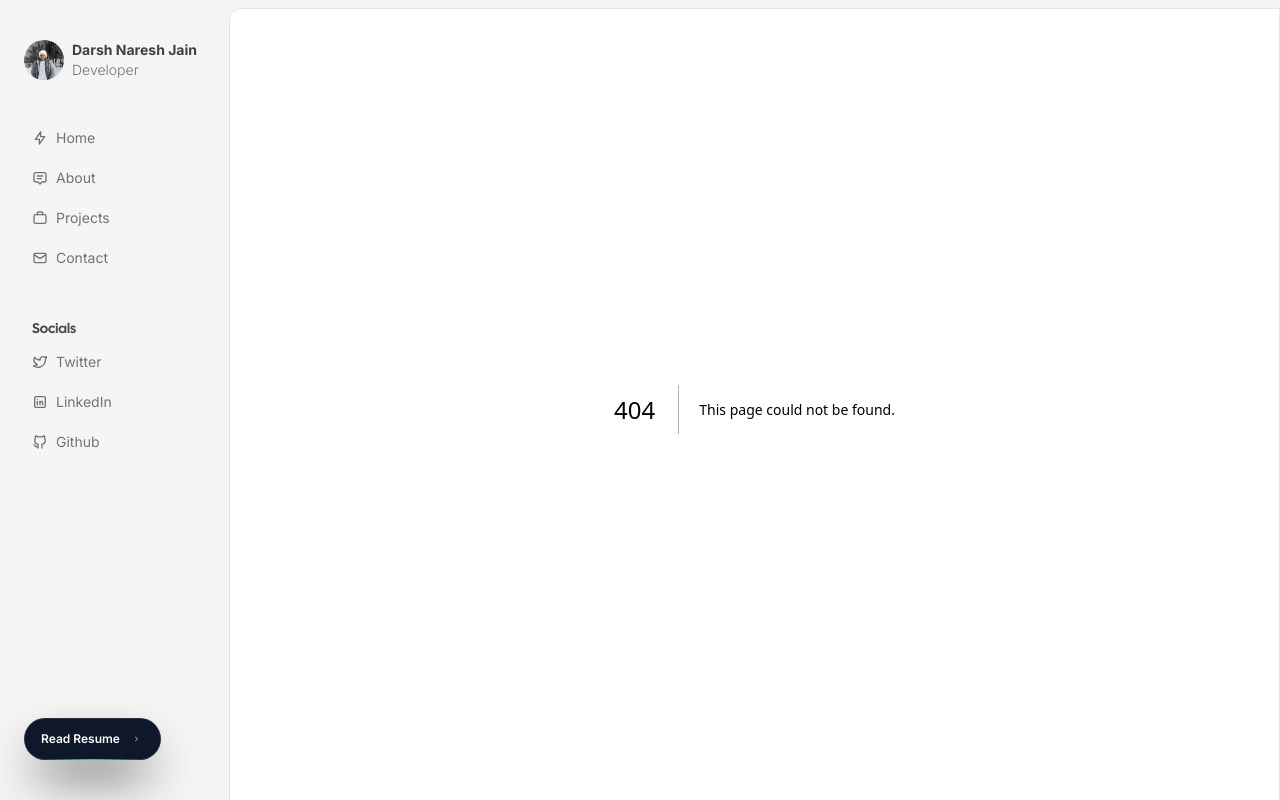
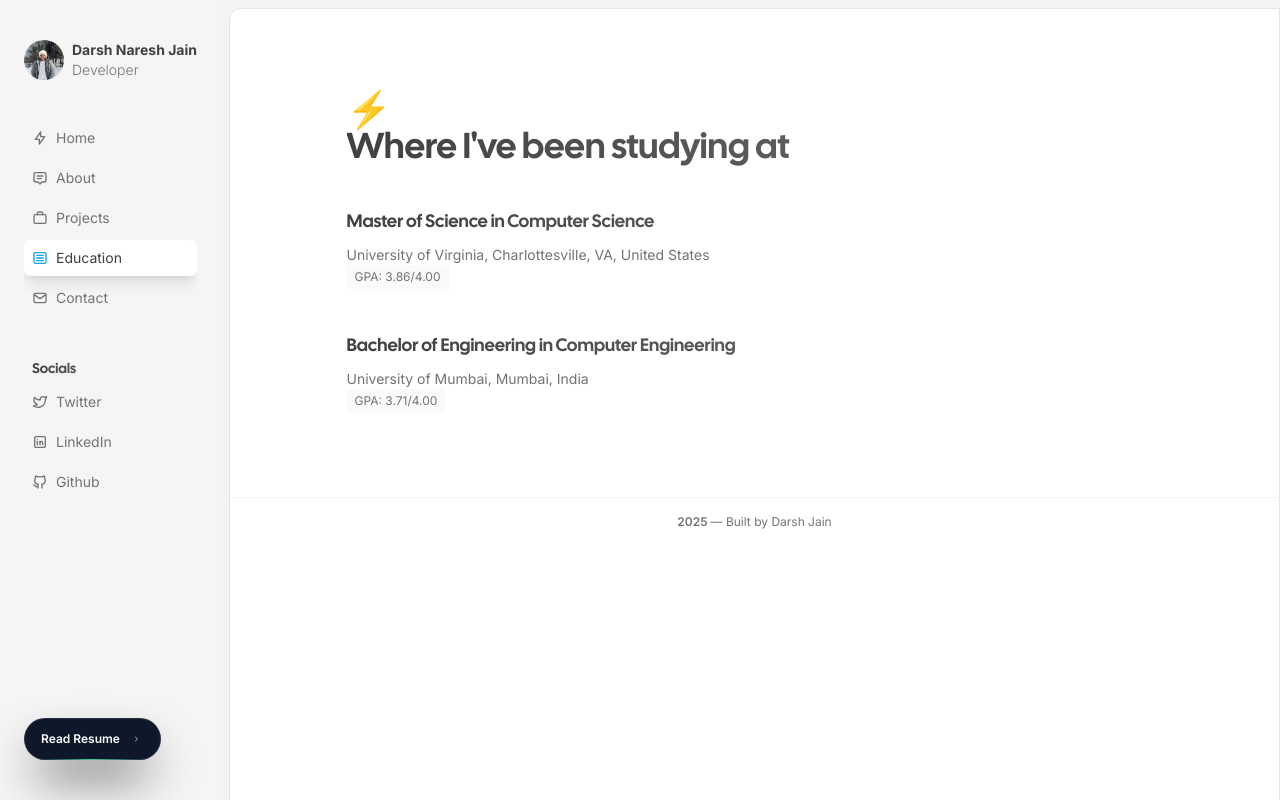
Before and after one commit to darshjain/darshnareshjain, a Next.js app: page /education in a window 1280 px wide. Before the commit this address had no page. Built offline with nearby package versions, Linux system fonts and the light colour scheme.

Commit message:
Education commit

```diff
--- /dev/null
+++ b/src/app/education/page.tsx
@@ -0,0 +1,19 @@
+import { Container } from "@/components/Container";
+import { Heading } from "@/components/Heading";
+import { Products } from "@/components/Products";
+import { Educations } from "@/components/Education";
+
+
+export default function Education() {
+  return (
+    <Container>
+      <span className="text-4xl">⚡</span>
+      <Heading className="font-black mb-10">
+        {" "}
+        Where I&apos;ve been studying at
+      </Heading>
+      <Educations />
+
+    </Container>
+  );
+}
--- /dev/null
+++ b/src/components/Education.tsx
@@ -0,0 +1,57 @@
+"use client";
+import React from "react";
+import { Heading } from "./Heading";
+import { Education } from "@/types/education";
+import { educations } from "@/constants/educations";
+import Link from "next/link";
+import Image from "next/image";
+import { Paragraph } from "./Paragraph";
+import { motion } from "framer-motion";
+
+export const Educations = () => {
+  return (
+    <div>
+      <div className="grid grid-cols-1  gap-10">
+        {educations.map((product: Education, idx: number) => (
+          <motion.div
+            key={product.href}
+            initial={{
+              opacity: 0,
+              x: -50,
+            }}
+            animate={{
+              opacity: 1,
+              x: 0,
+            }}
+            transition={{ duration: 0.2, delay: idx * 0.1 }}
+          >
+
+              <div className="flex flex-col justify-between">
+                <div>
+                  <Heading
+                    as="h4"
+                    className="font-black text-lg md:text-lg lg:text-lg "
+                  >
+                    {product.title}
+                  </Heading>
+                  <Paragraph className="text-sm md:text-sm lg:text-sm mt-2 max-w-xl">
+                    {product.description}
+                  </Paragraph>
+                </div>
+                <div className="flex space-x-2 md:mb-1 mt-2 md:mt-0">
+                  {product.stack?.map((stack: string) => (
+                    <span
+                      key={stack}
+                      className="text-xs  md:text-xs lg:text-xs bg-gray-50 px-2 py-1 rounded-sm text-secondary"
+                    >
+                      {stack}
+                    </span>
+                  ))}
+                </div>
+              </div>
+          </motion.div>
+        ))}
+      </div>
+    </div>
+  );
+};
--- /dev/null
+++ b/src/constants/educations.tsx
@@ -0,0 +1,34 @@
+export const educations = [
+    {
+      href: "https://www.virginia.edu",
+      title: "Master of Science in Computer Science",
+      description: "University of Virginia, Charlottesville, VA, United States",
+      stack: ["GPA: 3.86/4.00"],
+      content: (
+        <div>
+          <p>
+            Currently pursuing a Master of Science in Computer Science at the University of Virginia. This program focuses on advanced topics in computer science, with an emphasis on full-stack development, blockchain, and AI.
+          </p>
+          <p>
+            Achieved a GPA of 3.86/4.00, reflecting strong academic performance and a commitment to excellence in both coursework and research.
+          </p>
+        </div>
+      ),
+    },
+    {
+      href: "https://www.umumbai.ac.in",
+      title: "Bachelor of Engineering in Computer Engineering",
+      description: "University of Mumbai, Mumbai, India",
+      stack: ["GPA: 3.71/4.00"],
+      content: (
+        <div>
+          <p>
+            Completed a Bachelor of Engineering in Computer Engineering from the University of Mumbai, where I developed a strong foundation in computer science and engineering principles.
+          </p>
+          <p>
+            Graduated with a GPA of 3.71/4.00, completing various projects related to software development, systems engineering, and data analysis.
+          </p>
+        </div>
+      ),
+    },
+  ];
--- a/src/constants/navlinks.tsx
+++ b/src/constants/navlinks.tsx
@@ -22,11 +22,11 @@ export const navlinks = [
     label: "Projects",
     icon: IconBriefcase2,
   },
-  // {
-  //   href: "/blog",
-  //   label: "Publications",
-  //   icon: IconArticle,
-  // },
+  {
+    href: "/education",
+    label: "Education",
+    icon: IconArticle,
+  },
   {
     href: "/contact",
     label: "Contact",
--- /dev/null
+++ b/src/types/education.tsx
@@ -0,0 +1,8 @@
+
+export type Education = {
+  title: string;
+  description: string;
+  href: string;
+  stack?: string[];
+  content?: React.ReactNode | string;
+};
```
